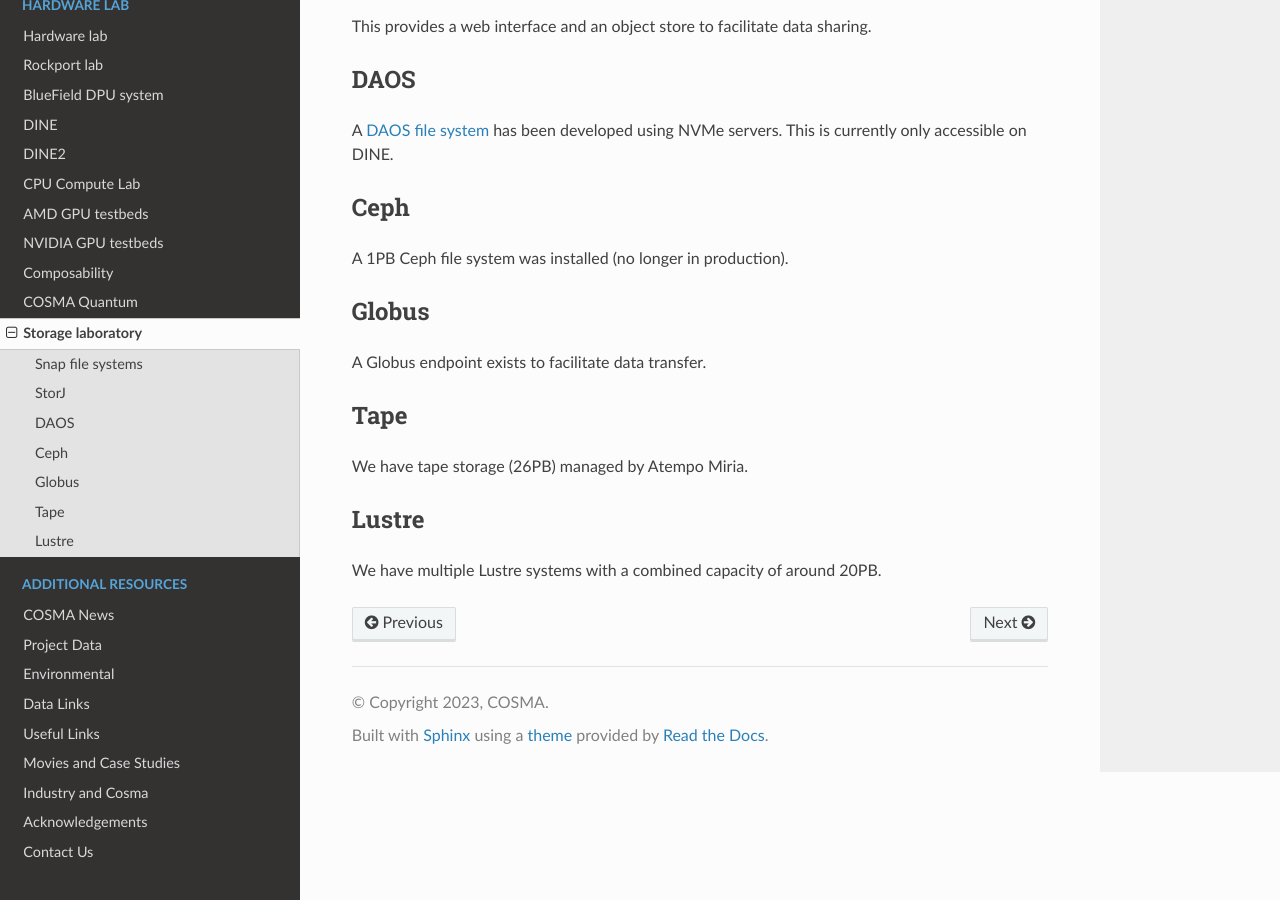
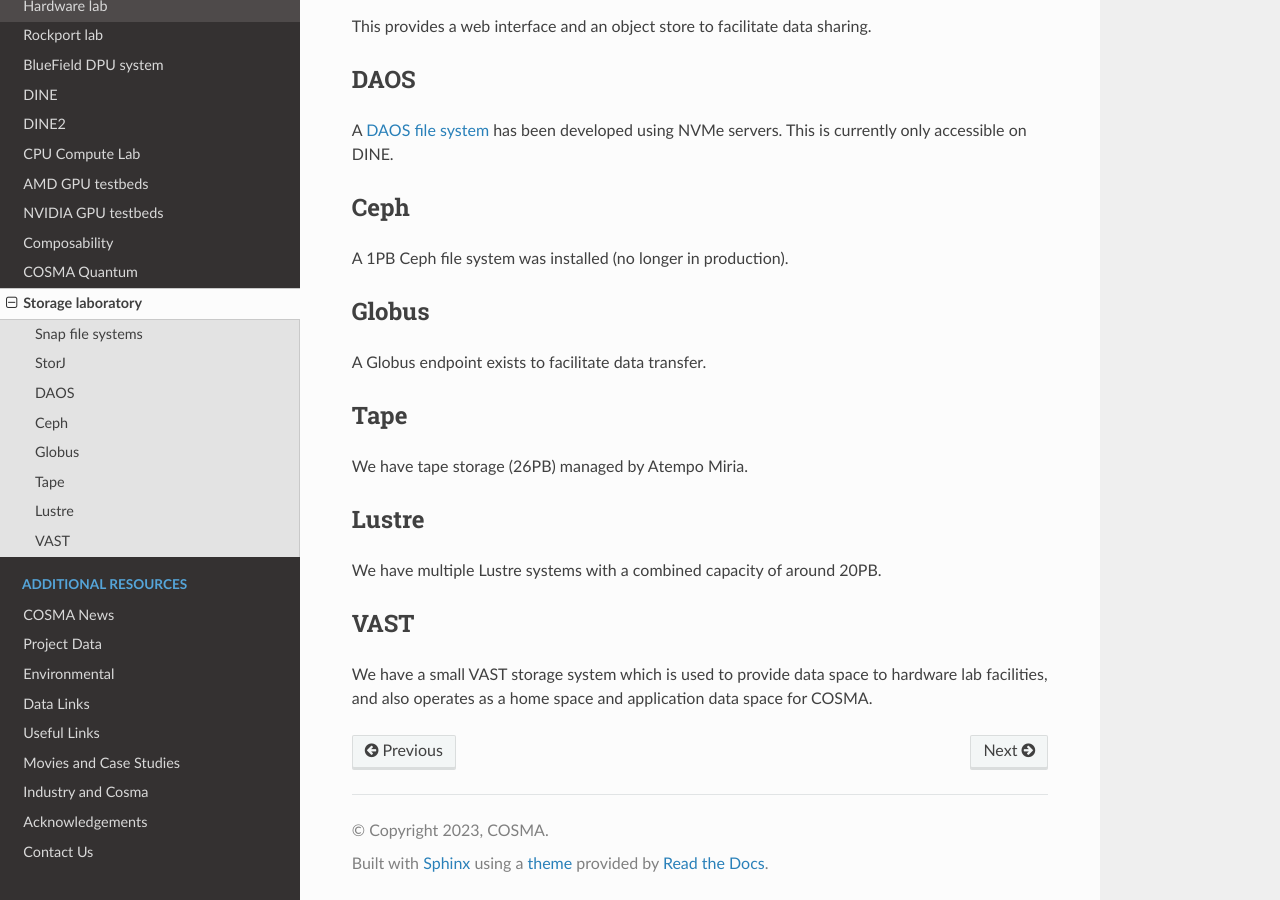
Before and after one commit to agb32/cosmadoc, a Sphinx documentation site: the page built from docs/source/storagelab.md, in a window 1280 px wide and 900 px high, scrolled down 569 px. Built offline with Sphinx 7.4.7 and the Read the Docs theme 2.0.0, drawn with Linux system fonts in a browser that asks for light colours.

Commit message:
added vast

```diff
--- a/docs/source/storagelab.md
+++ b/docs/source/storagelab.md
@@ -33,3 +33,7 @@ We have tape storage (26PB) managed by Atempo Miria.
 ## Lustre
 
 We have multiple Lustre systems with a combined capacity of around 20PB.
+
+## VAST
+
+We have a small VAST storage system which is used to provide data space to hardware lab facilities, and also operates as a home space and application data space for COSMA.
```
